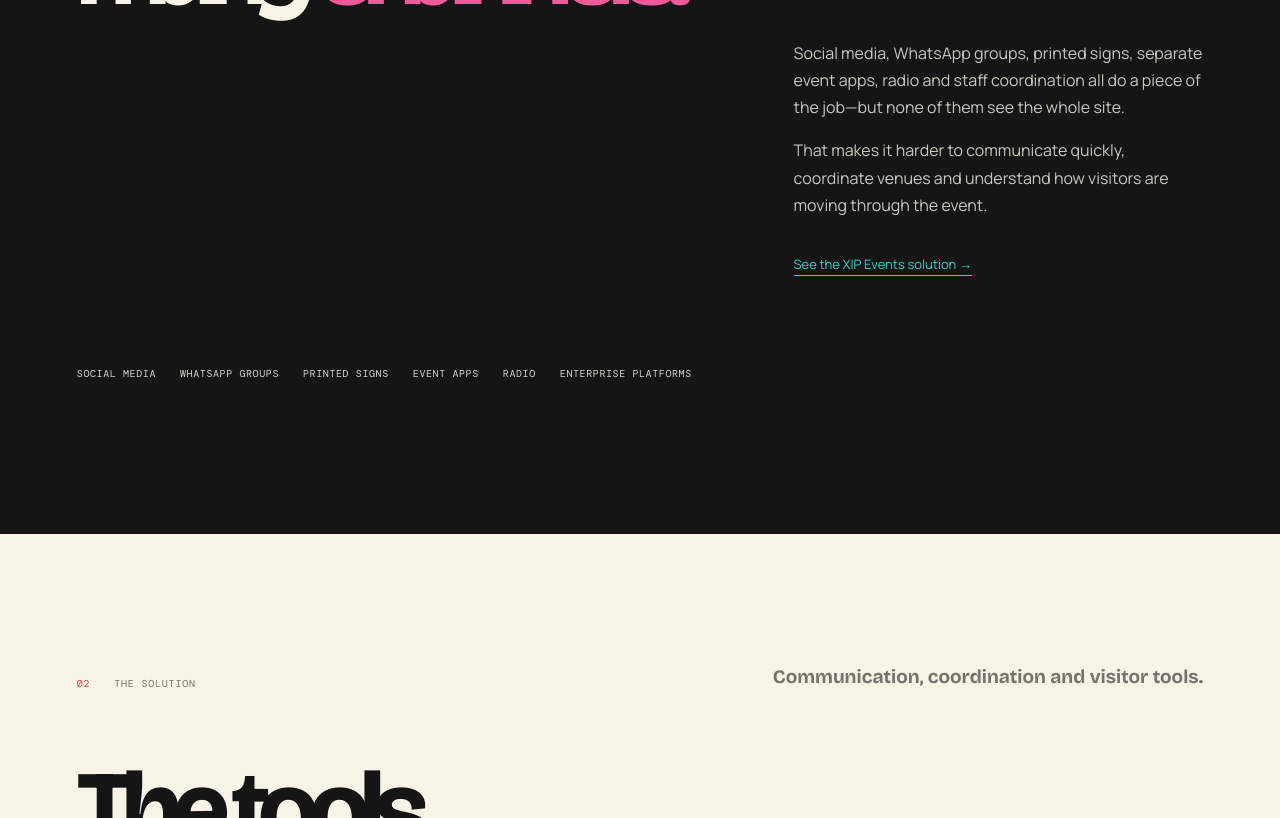
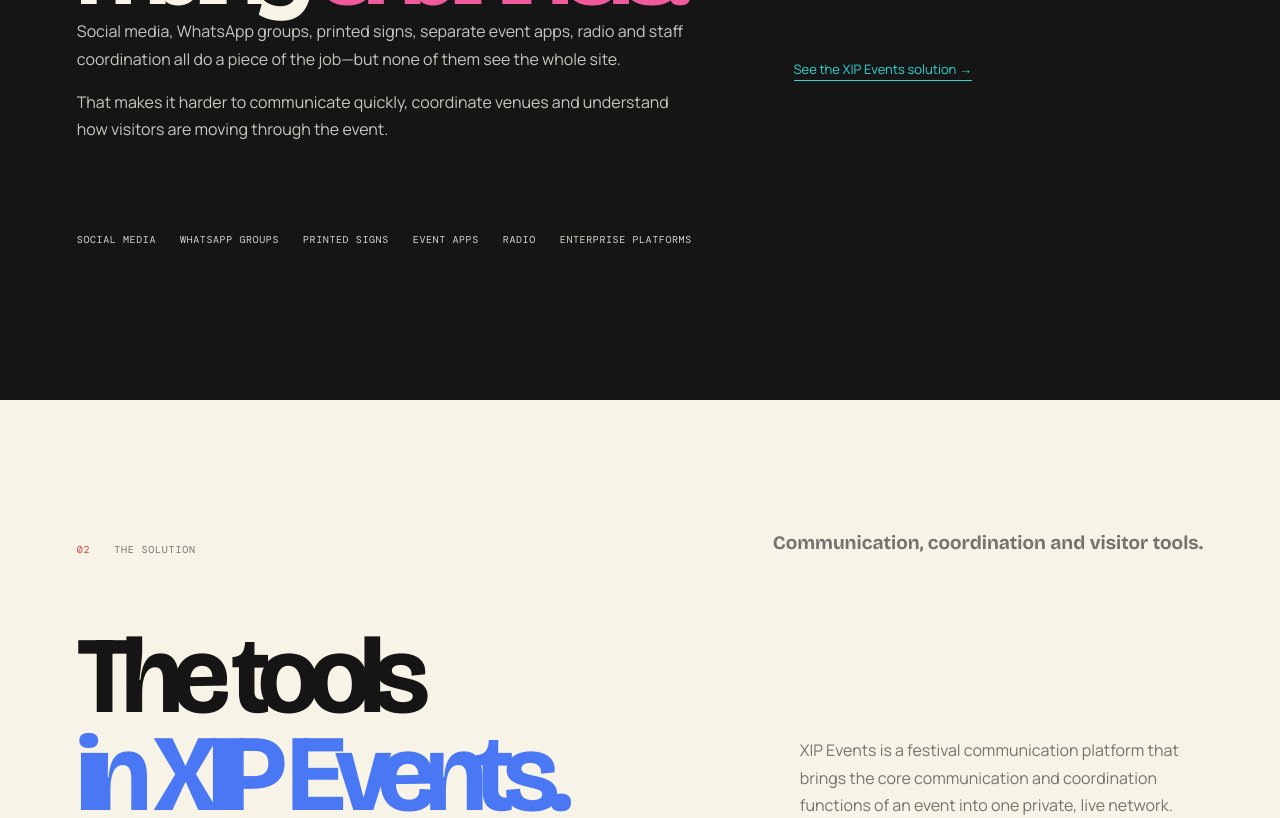
Before and after one commit to zivlazar/xip-events-marketing, a plain HTML site: page index.html in a window 1280 px wide. Shown: the part 2000-2818 px from the top of the page. Drawn offline with nearby package versions, Linux system fonts and the light colour scheme.

Commit message:
Move problem copy beneath heading

```diff
--- a/index.html
+++ b/index.html
@@ -99,13 +99,15 @@
           <div>
             <p class="statement-kicker">Festival communication is fragmented.</p>
             <h2>Information is spread<br />across too many <span class="highlight">channels.</span></h2>
+            <div class="problem-copy">
+              <p>Social media, WhatsApp groups, printed signs, separate event apps, radio and staff coordination all do a piece of the job—but none of them see the whole site.</p>
+              <p>That makes it harder to communicate quickly, coordinate venues and understand how visitors are moving through the event.</p>
+            </div>
           </div>
           <div class="problem-copy">
             <figure class="problem-image">
               <img src="assets/child-hand.png" alt="Child's hand with a festival wristband on it, putting it against a kiosk RFID reader" width="858" height="1088" loading="lazy" decoding="async" />
             </figure>
-            <p>Social media, WhatsApp groups, printed signs, separate event apps, radio and staff coordination all do a piece of the job—but none of them see the whole site.</p>
-            <p>That makes it harder to communicate quickly, coordinate venues and understand how visitors are moving through the event.</p>
             <a class="inline-link" href="#platform">See the XIP Events solution →</a>
           </div>
         </div>
```
